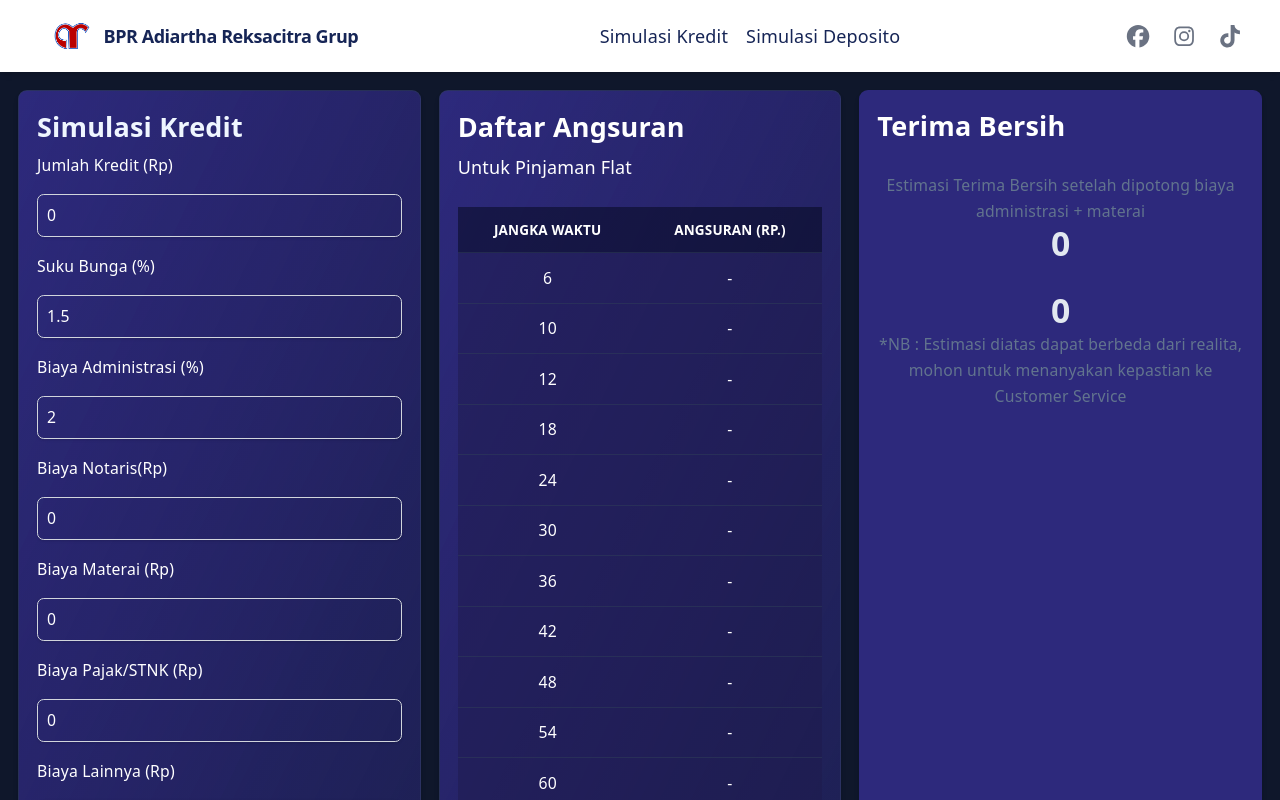
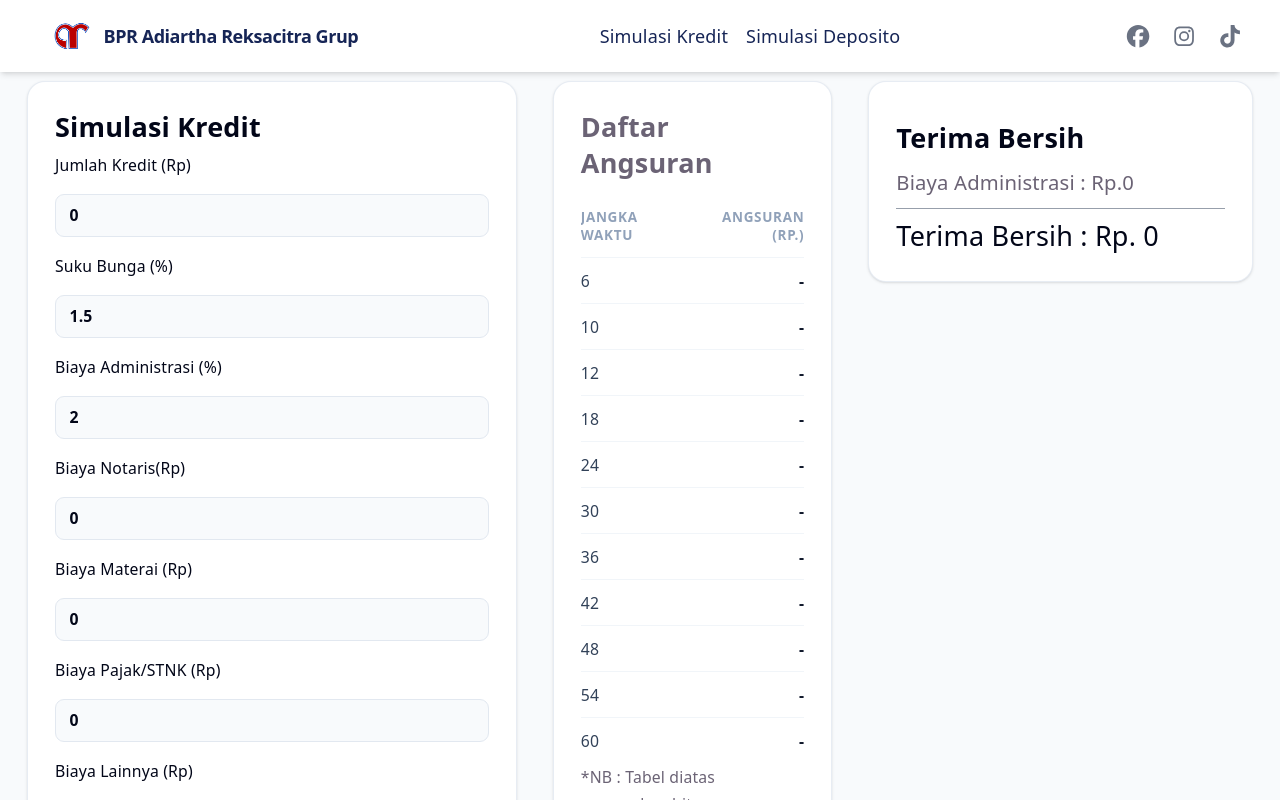
Before and after one commit to vickyyogi/simulasi-angsuran, a React (Vite) app: page / in a window 1280 px wide. Shown: the top 800 px of the page. Built offline with nearby package versions, Linux system fonts and the light colour scheme.

Commit message:
fix bug and style

```diff
--- a/src/App.jsx
+++ b/src/App.jsx
@@ -12,7 +12,7 @@ function App() {
   const [activeTab, setActiveTab] = useState('kredit');
 
   return (
-    <div className="bg-slate-900 min-h-screen">
+    <div className="bg-slate-50 min-h-screen">
       <Header />
       <Routes>
         <Route path='/' element={<Kredit/>}/>
--- a/src/components/Kredit.jsx
+++ b/src/components/Kredit.jsx
@@ -5,7 +5,7 @@ import { converToRupiah } from "../utils/convertRupiah"
 
 function Kredit(){
 
-    const [result, setResult] = useState(null)
+    const [result, setResult] = useState('');
 
     const [formData, setFormData] = useState({
         loanAmount:'0',
@@ -54,50 +54,54 @@ function Kredit(){
     return (
 
         <>
-        <div className="grid md:grid-cols-3 gap-4 p-4 max-w-7xl mx-auto">
+        <main className="max-w-7xl mx-auto px-6 py-2">
+
+        <div className="grid grid-cols-1 lg:grid-cols-12 gap-8 items-start">
             {/** untuk form section */}
-            <div className=" bg-linear-to-br bg-indigo-900/90 to-slate-900/50 border border-slate-700/50 p-4 rounded-lg shadow-md space-y-6">
-                <h2 className="text-2xl font-semibold mb-2 text-blue-50">Simulasi Kredit</h2>
-                <form className="space-y-4 text-white text-sm" onSubmit={countCredit}>
+            <div className=" lg:col-span-5 bg-white p-6 rounded-2xl shadow-sm border border-slate-200/80 space-y-4">
+                <h2 className="text-2xl font-semibold mb-2 text-slate-950">Simulasi Kredit</h2>
+                <form className="space-y-4 text-slate-950 text-sm" onSubmit={countCredit}>
 
                         <label htmlFor="loanAmount" className="block text-sm font-medium ">Jumlah Kredit (Rp)</label>
-                        <input type="number" name="loanAmount" value={formData.loanAmount} onChange={(e) => setFormData({...formData, loanAmount: e.target.value})} className="mt-1 block w-full border border-gray-300 rounded-md shadow-sm focus:ring-blue-500 focus:border-blue-500 sm:text-sm py-2 pl-2" />
+                        <input type="number" name="loanAmount" value={formData.loanAmount} onChange={(e) => setFormData({...formData, loanAmount: e.target.value})} className="w-full px-3 py-2 bg-slate-50 border border-slate-200 rounded-lg text-sm font-semibold focus:outline-none focus:ring-2 focus:ring-blue-600 focus:bg-white" />
                         <label htmlFor="interestRate" className="block text-sm font-medium ">Suku Bunga (%)</label>
-                        <input type="number" id="interestRate" name="interestRate" step="0.01" value={formData.interestRate} onChange={(e)=> setFormData({...formData, interestRate: e.target.value})} className="mt-1 block w-full border border-gray-300 rounded-md shadow-sm focus:ring-blue-500 focus:border-blue-500 sm:text-sm py-2 pl-2" placeholder="5"/>
+                        <input type="number" id="interestRate" name="interestRate" step="0.01" value={formData.interestRate} onChange={(e)=> setFormData({...formData, interestRate: e.target.value})} className="w-full px-3 py-2 bg-slate-50 border border-slate-200 rounded-lg text-sm font-semibold focus:outline-none focus:ring-2 focus:ring-blue-600 focus:bg-white"/>
                         <label htmlFor="interestRate" className="block text-sm font-medium ">Biaya Administrasi (%)</label>
-                        <input type="number" id="admFee" name="admFee" step="0.01" value={formData.admFee} onChange={(e)=> setFormData({...formData, admFee: e.target.value})} className="mt-1 block w-full border border-gray-300 rounded-md shadow-sm focus:ring-blue-500 focus:border-blue-500 sm:text-sm py-2 pl-2" placeholder="5"/>
+                        <input type="number" id="admFee" name="admFee" step="0.01" value={formData.admFee} onChange={(e)=> setFormData({...formData, admFee: e.target.value})} className="w-full px-3 py-2 bg-slate-50 border border-slate-200 rounded-lg text-sm font-semibold focus:outline-none focus:ring-2 focus:ring-blue-600 focus:bg-white"/>
                         <label htmlFor="loanAmount" className="block text-sm font-medium ">Biaya Notaris(Rp)</label>
-                        <input type="number" name="notarisFee" value={formData.notarisFee} onChange={(e) => setFormData({...formData, notarisFee: e.target.value})} className="mt-1 block w-full border border-gray-300 rounded-md shadow-sm focus:ring-blue-500 focus:border-blue-500 sm:text-sm py-2 pl-2" />
+                        <input type="number" name="notarisFee" value={formData.notarisFee} onChange={(e) => setFormData({...formData, notarisFee: e.target.value})} className="w-full px-3 py-2 bg-slate-50 border border-slate-200 rounded-lg text-sm font-semibold focus:outline-none focus:ring-2 focus:ring-blue-600 focus:bg-white" />
                         <label htmlFor="loanAmount" className="block text-sm font-medium ">Biaya Materai (Rp)</label>
-                        <input type="number" name="materaiFee" value={formData.materaiFee} onChange={(e) => setFormData({...formData, materaiFee: e.target.value})} className="mt-1 block w-full border border-gray-300 rounded-md shadow-sm focus:ring-blue-500 focus:border-blue-500 sm:text-sm py-2 pl-2" />
+                        <input type="number" name="materaiFee" value={formData.materaiFee} onChange={(e) => setFormData({...formData, materaiFee: e.target.value})} className="w-full px-3 py-2 bg-slate-50 border border-slate-200 rounded-lg text-sm font-semibold focus:outline-none focus:ring-2 focus:ring-blue-600 focus:bg-white" />
                         <label htmlFor="loanAmount" className="block text-sm font-medium ">Biaya Pajak/STNK (Rp)</label>
-                        <input type="number" name="pajakStnkFee" value={formData.pajakStnkFee} onChange={(e) => setFormData({...formData, pajakStnkFee: e.target.value})} className="mt-1 block w-full border border-gray-300 rounded-md shadow-sm focus:ring-blue-500 focus:border-blue-500 sm:text-sm py-2 pl-2" />
+                        <input type="number" name="pajakStnkFee" value={formData.pajakStnkFee} onChange={(e) => setFormData({...formData, pajakStnkFee: e.target.value})} className="w-full px-3 py-2 bg-slate-50 border border-slate-200 rounded-lg text-sm font-semibold focus:outline-none focus:ring-2 focus:ring-blue-600 focus:bg-white" />
                         <label htmlFor="loanAmount" className="block text-sm font-medium ">Biaya Lainnya (Rp)</label>
-                        <input type="number" name="lainnyaFee" value={formData.lainnyaFee} onChange={(e) => setFormData({...formData, lainnyaFee: e.target.value})} className="mt-1 block w-full border border-gray-300 rounded-md shadow-sm focus:ring-blue-500 focus:border-blue-500 sm:text-sm py-2 pl-2" />
+                        <input type="number" name="lainnyaFee" value={formData.lainnyaFee} onChange={(e) => setFormData({...formData, lainnyaFee: e.target.value})} className="w-full px-3 py-2 bg-slate-50 border border-slate-200 rounded-lg text-sm font-semibold focus:outline-none focus:ring-2 focus:ring-blue-600 focus:bg-white" />
 
-                    <button type="submit" className="w-full bg-white text-indigo-950 py-2 px-4 rounded-md hover:bg-indigo-600 hover:text-white transition-colors cursor-pointer" >Hitung</button>
+                    <button type="submit" className="w-full mt-2 py-3 bg-blue-600 hover:bg-blue-700 text-white font-medium text-sm rounded-xl shadow-md shadow-blue-500/20 transition-all cursor-pointer" >Hitung</button>
                 </form>
             </div>
 
             {/* Untuk Daftar Angsuran */}
-            <div className="bg-linear-to-br bg-indigo-900/90 to-slate-900/50 border border-slate-700/50 p-4 rounded-lg shadow-md space-y-6 text-white">
+            <div className="lg:col-span-3 space-y-6">
+                <div className="bg-white p-6 rounded-2xl shadow-sm border border-slate-200/80">
+                <div className="flex justify-between items-center mb-4">
                 <h2 className="text-2xl font-semibold mb-2">Daftar Angsuran</h2>
-                <p>Untuk Pinjaman Flat</p>
+                </div>
                 <div className="overflow-x-auto">
-                    <table className="w-full text-sm text-left text-white">
-                    <thead className="text-center text-xs text-white uppercase bg-slate-950/50 border-b border-slate-700/50">
-                        <tr>
-                            <td className="px-6 py-3 font-semibold">Jangka Waktu</td>
-                            <td className="px-6 py-3 font-semibold">Angsuran (Rp.)</td>
+                    <table className="w-full text-left text-sm">
+                    <thead >
+                        <tr className="border-b border-slate-100 text-slate-400 text-xs uppercase tracking-wider">
+                            <th className="pb-3 font-semibold">Jangka Waktu</th>
+                            <th className="pb-3 text-right font-semibold">Angsuran (Rp.)</th>
                         </tr>
                     </thead>
-                    <tbody className="bg-indigo-950/50 divide-amber-50/50 divide-y">
+                    <tbody className="divide-y divide-slate-100">
                         {
                             jw.map((t)=>{
                                 return (
-                                    <tr key={t} className="text-center border-b border-slate-700/50">
-                                        <td className="px-6 py-3 text-center">{t}</td>
-                                        <td className="px-6 py-3">{result ? converToRupiah(result.creditFlat[t]) : '-'}</td>
+                                    <tr key={t} className="hover:bg-slate-50/80 transition-colors">
+                                        <td className="py-2.5 font-medium text-slate-700">{t}</td>
+                                        <td className="py-2.5 text-right font-bold text-slate-900">{result ? converToRupiah(result.creditFlat[t]) : '-'}</td>
                                     </tr>
                                 )
                             })
@@ -107,18 +111,25 @@ function Kredit(){
                 <span className="font-light text-sm">*NB : Tabel diatas merupakan hitungan berdasarkan bunga saat ini 1,5 %</span>
                 </div>
             </div>
+            </div>
 
-
-            <div className="bg-linear-to-br bg-indigo-900/90 p-4 rounded-lg shadow-md space-y-6">
-                <h2 className="font-semibold text-2xl text-white">Terima Bersih</h2>
-                <div className="text-center">
-                    <span className="text-sm text-slate-500">Estimasi Terima Bersih setelah dipotong biaya administrasi + materai</span><br/>
-                    <span className={`${formData.notarisFee === 0 ? 'hidden' : 'block'} font-semibold text-3xl text-slate-200`}>{result ? converToRupiah(result.notaris):'0'}</span><br/>
-                    <span className="font-semibold text-3xl text-slate-200">{result ? converToRupiah(result.nettLoan):'0'}</span><br/>
-                    <span className="text-sm text-slate-500">*NB : Estimasi diatas dapat berbeda dari realita, mohon untuk menanyakan kepastian ke Customer Service</span>
+            <div className="lg:col-span-4 space-y-6">
+                <div className="bg-white p-6 rounded-2xl shadow-sm border border-slate-200/80">
+                <h2 className="font-semibold text-2xl text-slate-950 py-2.5">Terima Bersih</h2>
+                <ul className="block space-y-2">
+                        <li>{formData.admFee === '0' ? '' : <span className="text-lg ">Biaya Administrasi : {converToRupiah(result.adm/100 * formData.loanAmount)}</span>}</li>
+                        <li>{formData.notarisFee === '0' ? '' : <span className="text-lg ">Biaya Notaris : {converToRupiah(result.notaris)}</span>}</li>
+                        <li>{formData.materaiFee === '0' ? '' : <span className="text-lg ">Biaya Materai : {converToRupiah(result.materai)}</span>}</li>
+                        <li>{formData.pajakStnkFee === '0' ? '' : <span className="text-lg ">Biaya Pajak/STNK : {converToRupiah(result.pajak)}</span>}</li>
+                        <li>{formData.lainnyaFee === '0' ? '' : <span className="text-lg ">Biaya Lainnya : {converToRupiah(result.lain)}</span>}</li>
+                        <li><hr className="my-2 border-slate-700/50"/></li>
+                        <li><span className="text-2xl text-slate-950">Terima Bersih : {result ? converToRupiah(result.nettLoan) : 'Rp. 0 '}</span></li>
+                </ul>
                 </div>
             </div>
+
         </div>
+        </main>
         </>
     );
 }
--- a/src/components/style.comp.css
+++ b/src/components/style.comp.css
@@ -1,5 +1 @@
 @import 'tailwindcss';
-
-.card{
-    max-width: 400px;
-}
```
